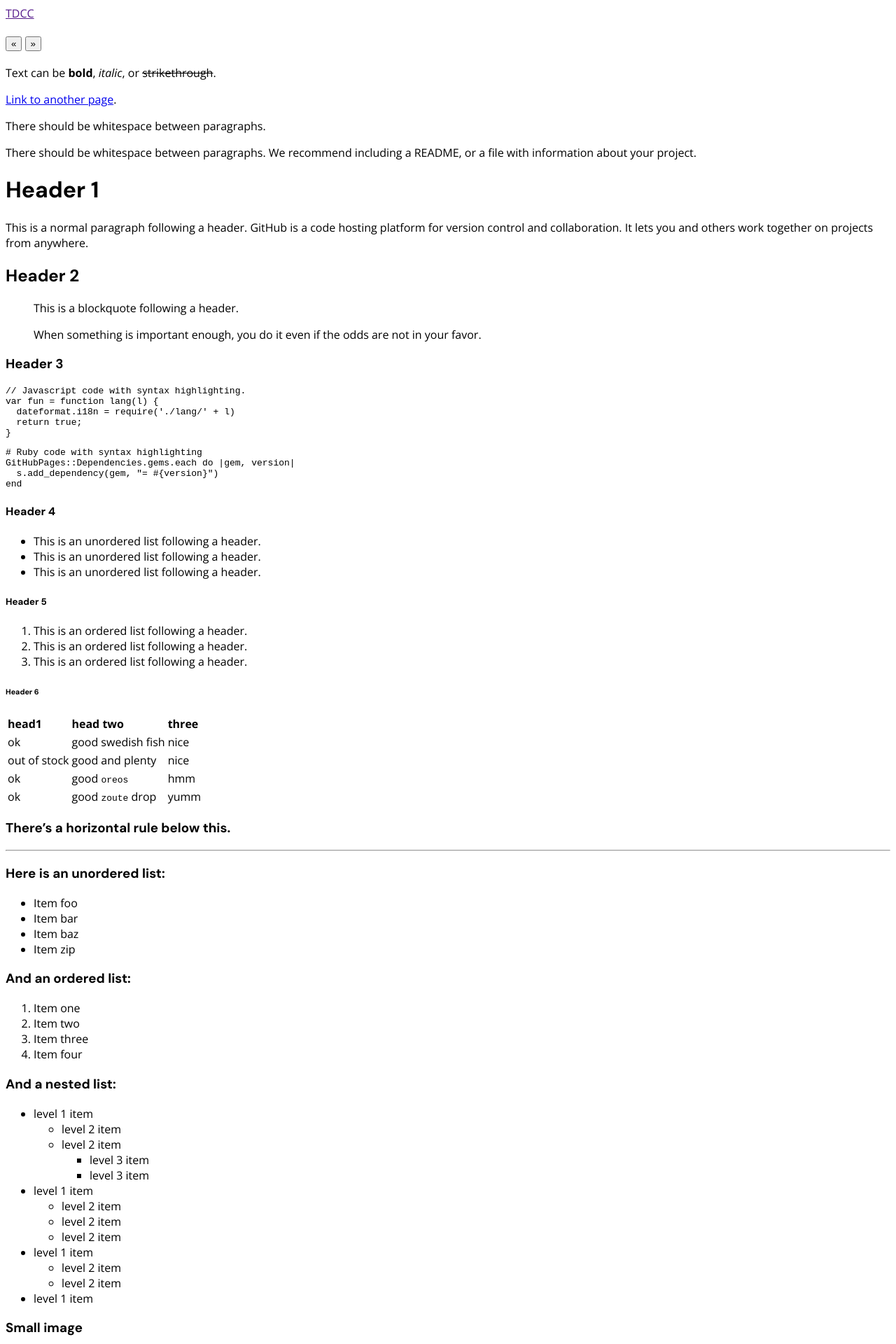
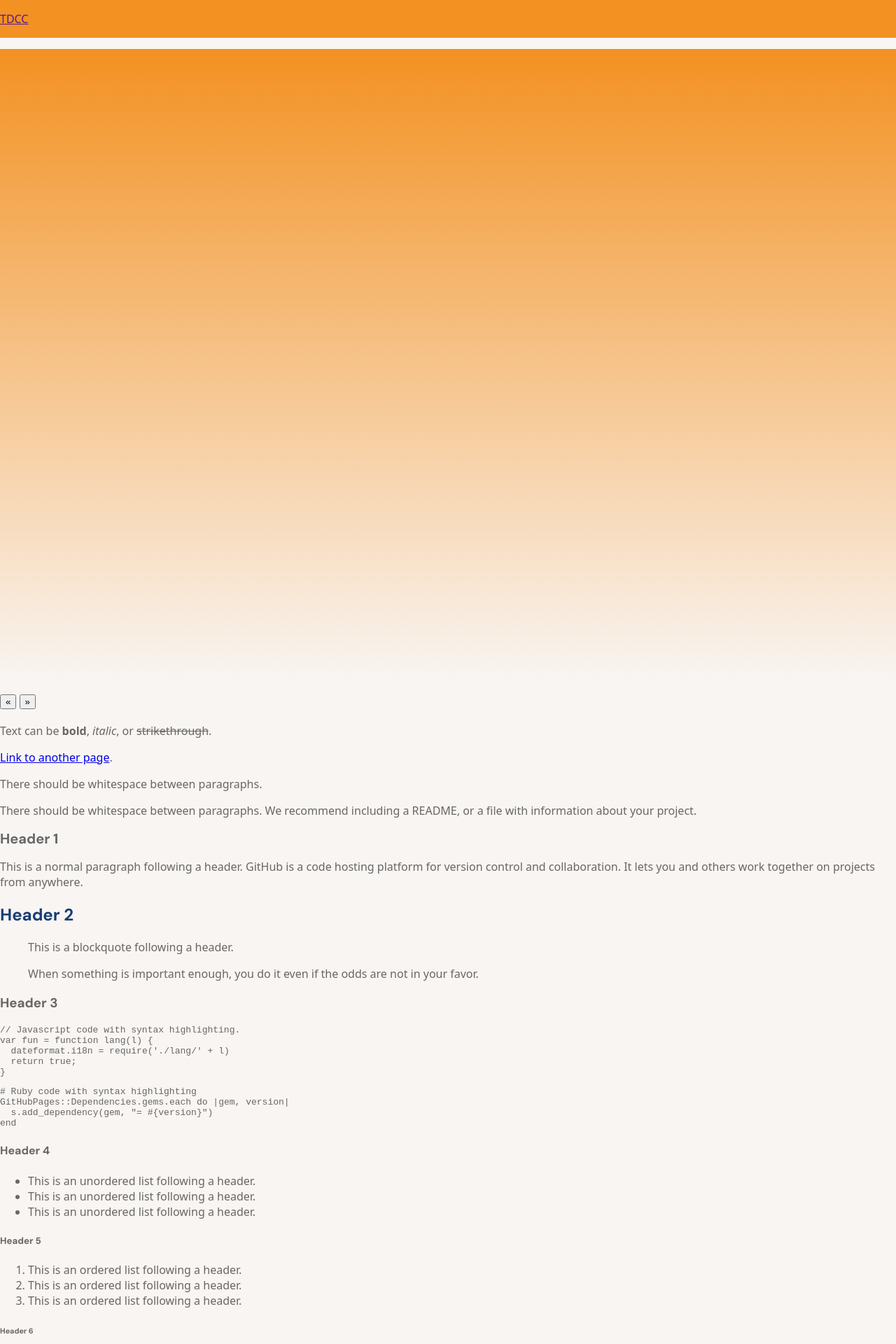
Before and after one commit to SS-NES/jekyll-theme-ss-nes, a Jekyll site: the page built from index.md, in a window 1280 px wide. Shown: the top 1920 px of the page at 70% size. Built offline with Jekyll 4.4.1, drawn with Linux system fonts in a browser that asks for light colours; grey boxes are pictures that could not be loaded.

Commit message:
Separate all Sass includes

```diff
--- /dev/null
+++ b/_sass/_base.scss
@@ -0,0 +1,27 @@
+// Base styles
+
+:root,
+body {
+  background: $body-bg;
+  color: $body-color;
+  font-family: $font-family-sans-serif;
+  margin: 0;
+}
+
+h1, h2, h3, h4, h5, h6 {
+  font-family: $headings-font-family;
+}
+
+h1 {
+  font-size: $font-size-lg;
+  margin: $headings-margin-bottom 0;
+}
+
+h2 {
+  background-color: transparent;
+  color: $blue-dark-color;
+}
+
+.container {
+  @include container();
+}
--- /dev/null
+++ b/_sass/_layout.scss
@@ -0,0 +1,93 @@
+// Layout styles
+
+// Main wrapper
+.wrapper {
+  // display: flex;
+  // flex-direction: column;
+  min-height: 80vh;
+}
+
+// Header
+.wrapper > header {
+  background-color: $orange-color;
+  color: $white;
+  padding: $spacer 0;
+}
+
+// Sections
+section {
+  &.hero {
+    min-height: 100vh;
+    // TODO: use variable instead of hardcoded rgba()
+    background-color: transparent;
+    background-image: linear-gradient(to bottom, $orange-color 0%, rgba(249, 245, 242, 0.5));
+    color: $white;
+
+    header {
+      h1 {
+        margin: 0 0 1rem;
+      }
+
+      .hero-subtitle {
+        margin: 0 0 1rem;
+        font-family: $headings-font-family;
+      }
+    }
+  }
+
+  &.slider {
+    .section-container {
+      @extend .container;
+    }
+
+    .glider-container {
+      width: 100%; // Full width
+      margin: 0 auto; // Centered
+    }
+  }
+
+  &.accordion {
+
+  }
+
+  &.toolkit {
+    background-image: linear-gradient(to bottom, $blue-dark-color, #0a1930);
+    color: $white;
+
+    h2 {
+      background-color: transparent;
+      color: $white;
+    }
+
+    ul.tools {
+      margin: 0;
+      padding: 0;
+
+      li {
+        list-style: none;
+        margin: 0;
+        padding: 0;
+        margin: 0 0 $spacer;
+
+        &:last-child {
+          margin-bottom: 0;
+        }
+      }
+    }
+  }
+}
+
+// Footer
+.wrapper > footer {
+  padding: $spacer * 3 0;
+  background-color: $black;
+  color: $white;
+
+  .footer-bottom {
+    text-align: right;
+
+    p {
+      margin: 0;
+    }
+  }
+}
--- a/_sass/jekyll-theme-ss-nes.scss
+++ b/_sass/jekyll-theme-ss-nes.scss
@@ -1,17 +1,10 @@
-$backgroundColor: #ffffff;
-$bodyColor: #000000;
-$bodyFont: "Open Sans", "Helvetica Neue", Helvetica, Arial, sans-serif;
-$headingFont: "DM Sans", "Helvetica Neue", Helvetica, Arial, sans-serif;
+@charset "utf-8";
 
-@import "fonts/open-sans-latin";
-@import "fonts/dm-sans-latin";
-
-body {
-  background: $backgroundColor;
-  color: $bodyColor;
-  font-family: $bodyFont;
-}
-
-h1, h2, h3, h4, h5, h6 {
-  font-family: $headingFont;
-}
+@import
+  "variables",
+  "mixins",
+  "fonts/open-sans-latin",
+  "fonts/dm-sans-latin",
+  "base",
+  "layout"
+;
```
